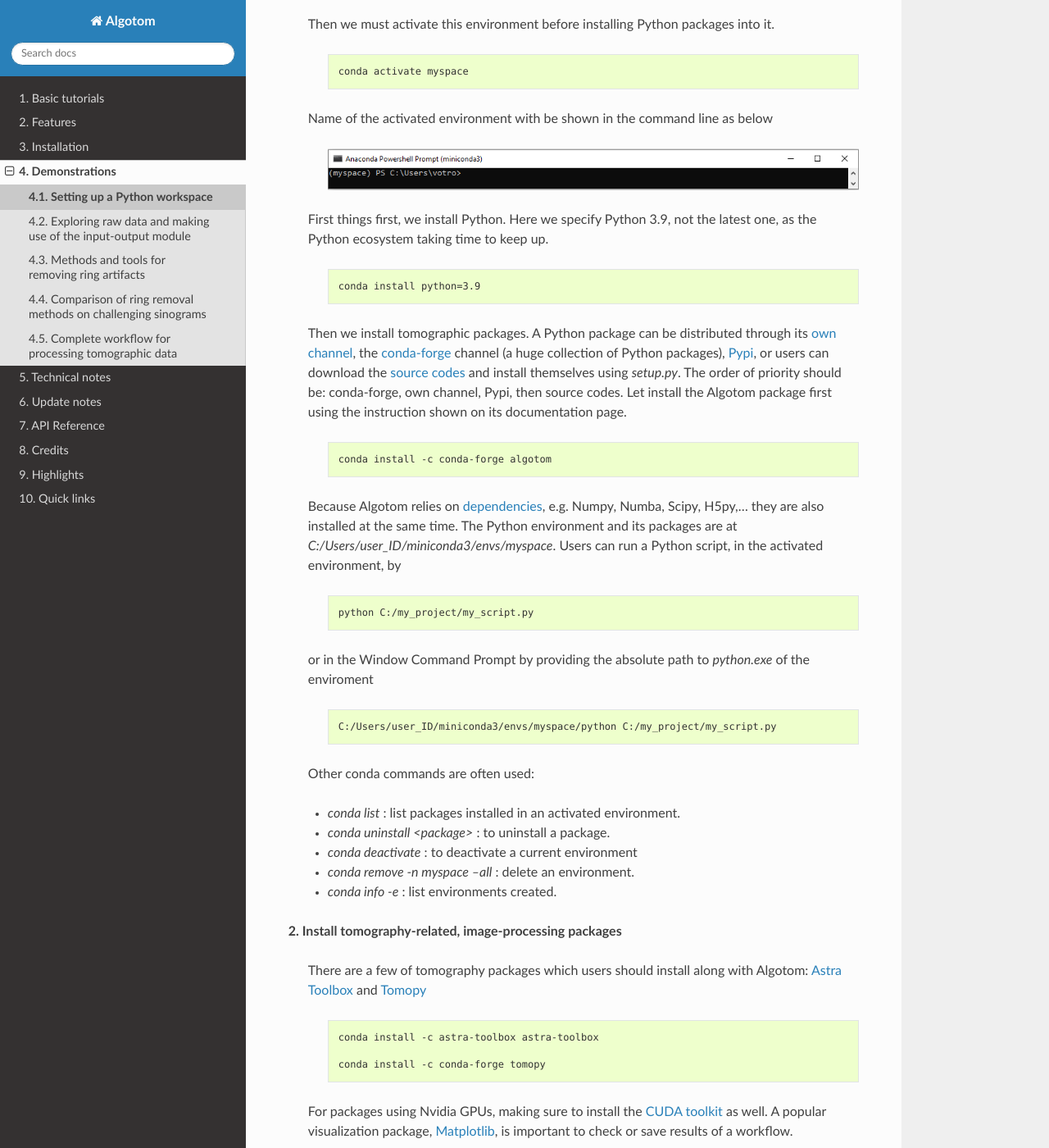
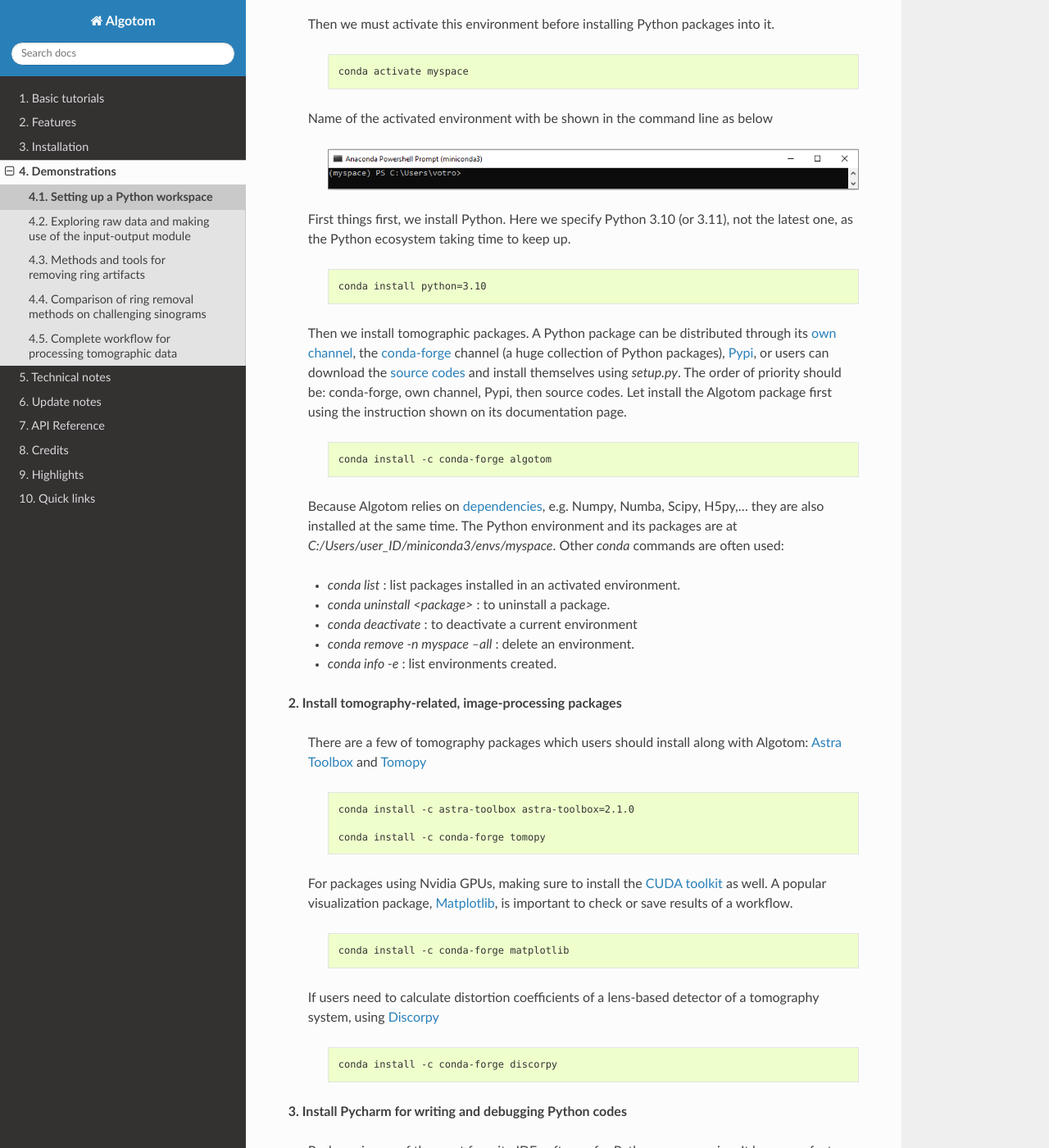
Before and after one commit to algotom/algotom, a Sphinx documentation site: the page built from docs/source/toc/section4/section4_1.rst, in a window 1280 px wide and 1400 px high, scrolled down 833 px. Shown: the whole window at 82% size. Built offline with Sphinx 7.4.7 and the Read the Docs theme 2.0.0, drawn with Linux system fonts in a browser that asks for light colours.

Commit message:
Update docs

```diff
--- a/docs/source/toc/section4/section4_1.rst
+++ b/docs/source/toc/section4/section4_1.rst
@@ -45,12 +45,12 @@ and less troublesome for beginners.
             :width: 100 %
             :align: center
 
-    First things first, we install Python. Here we specify Python 3.9, not the
+    First things first, we install Python. Here we specify Python 3.10 (or 3.11), not the
     latest one, as the Python ecosystem taking time to keep up.
 
         .. code-block:: console
 
-            conda install python=3.9
+            conda install python=3.10
 
     Then we install tomographic packages. A Python package can be distributed
     through its `own channel <https://anaconda.org/algotom>`__,
@@ -67,20 +67,8 @@ and less troublesome for beginners.
 
     Because Algotom relies on `dependencies <https://github.com/algotom/algotom/blob/master/requirements.txt>`__,
     e.g. Numpy, Numba, Scipy, H5py,... they are also installed at the same time.
-    The Python environment and its packages are at *C:/Users/user_ID/miniconda3/envs/myspace*.
-    Users can run a Python script, in the activated environment, by
-
-        .. code-block:: console
-
-            python C:/my_project/my_script.py
-
-    or in the Window Command Prompt by providing the absolute path to *python.exe* of the enviroment
-
-        .. code-block:: console
-
-            C:/Users/user_ID/miniconda3/envs/myspace/python C:/my_project/my_script.py
-
-    Other conda commands are often used:
+    The Python environment and its packages are at *C:/Users/user_ID/miniconda3/envs/myspace*. Other *conda* commands
+    are often used:
 
     -   *conda list* : list packages installed in an activated environment.
     -   *conda uninstall <package>* : to uninstall a package.
@@ -97,7 +85,7 @@ and less troublesome for beginners.
 
         .. code-block:: console
 
-            conda install -c astra-toolbox astra-toolbox
+            conda install -c astra-toolbox astra-toolbox=2.1.0
 
             conda install -c conda-forge tomopy
 
```
